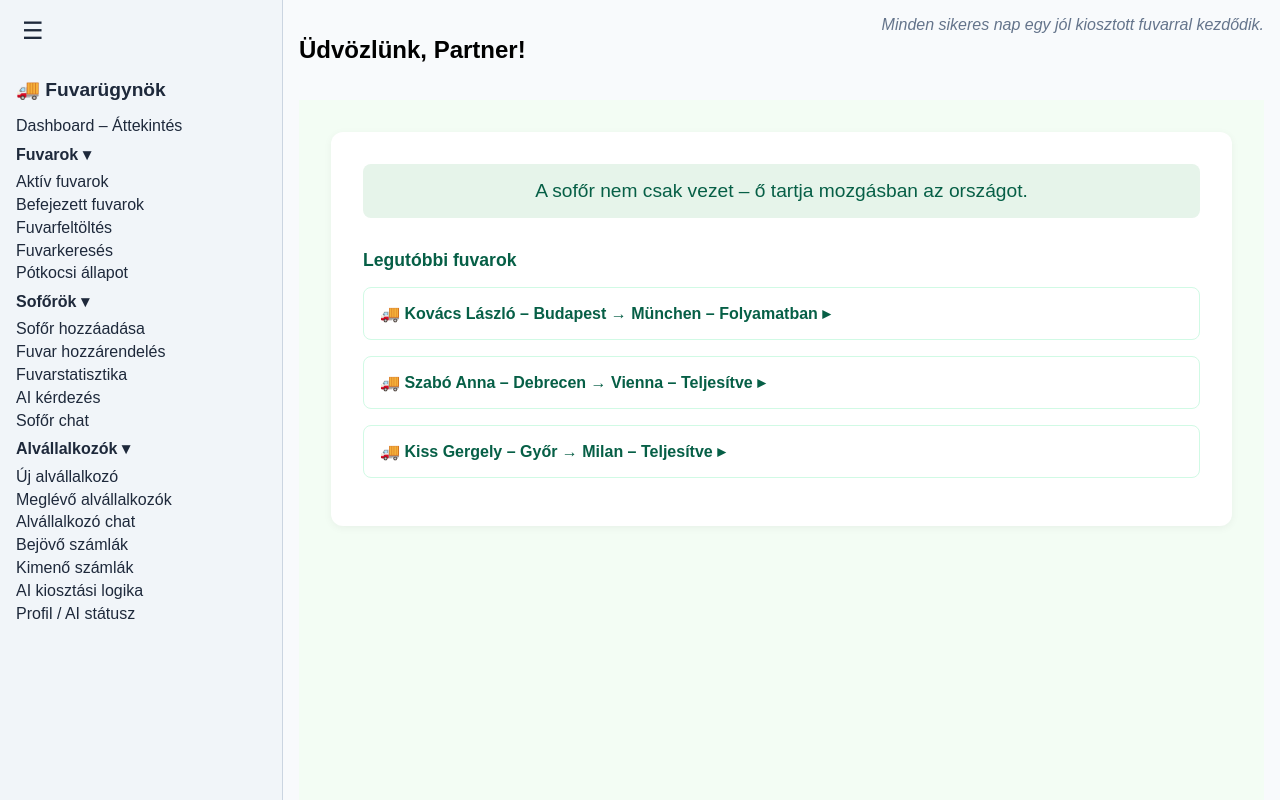
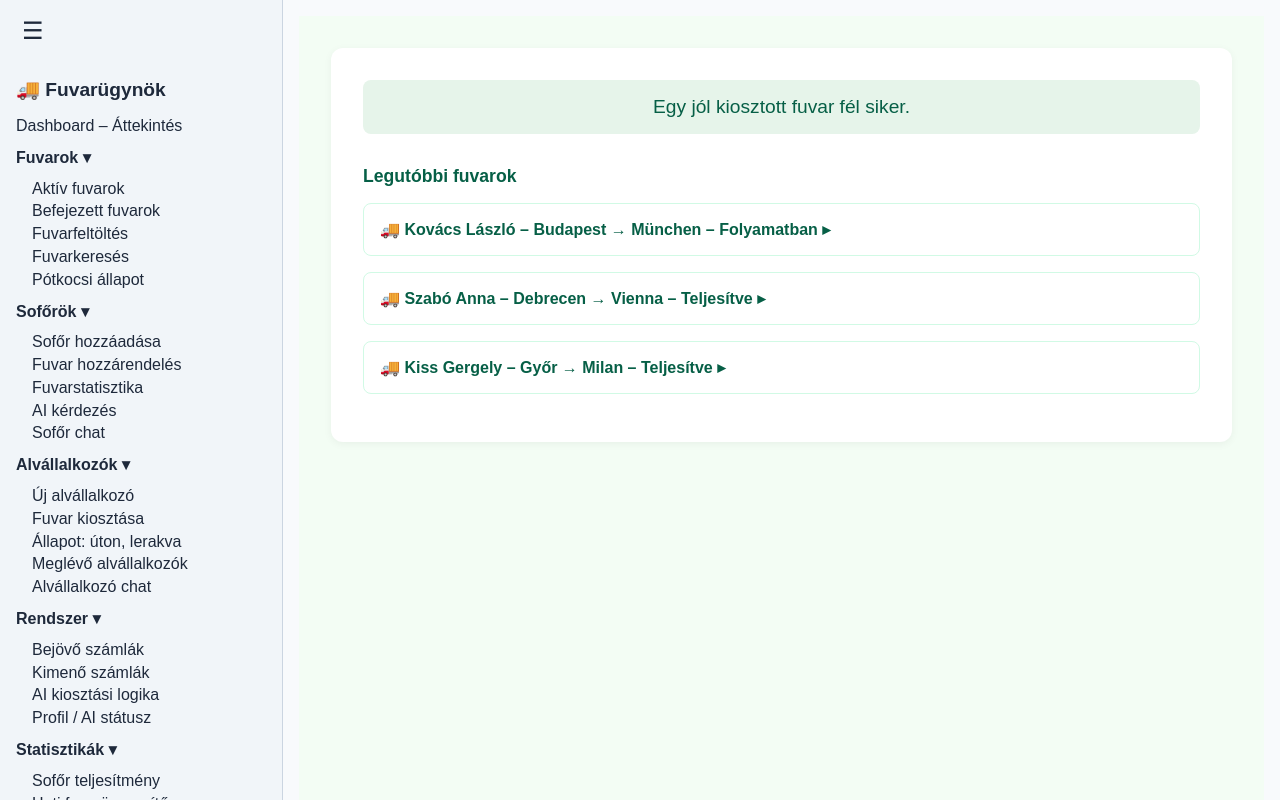
Before and after one commit to hamar93/AI-Fuvarugynok-Frontend, a React (Vite) app: page /dashboard in a window 1280 px wide. Built offline with nearby package versions, Linux system fonts and the light colour scheme.

Commit message:
Add files via upload

```diff
--- a/src/layout/DashboardLayout.tsx
+++ b/src/layout/DashboardLayout.tsx
@@ -1,18 +1,67 @@
 import React, { useState } from 'react';
 import { Link, Outlet } from 'react-router-dom';
 
-const greetings = [
-  "A fuvar nem vár – de te irányítod.",
-  "A legjobb sofőr a nyugodt sofőr.",
-  "Az adat mögött mindig ember van.",
-  "Minden sikeres nap egy jól kiosztott fuvarral kezdődik.",
-  "Jó úton jársz – folytasd így!"
+const sections = [
+  {
+    title: "Fuvarok",
+    items: [
+      { to: "/dashboard/active", label: "Aktív fuvarok" },
+      { to: "/dashboard/completed", label: "Befejezett fuvarok" },
+      { to: "/dashboard/upload", label: "Fuvarfeltöltés" },
+      { to: "/dashboard/search", label: "Fuvarkeresés" },
+      { to: "/dashboard/trailer-status", label: "Pótkocsi állapot" }
+    ]
+  },
+  {
+    title: "Sofőrök",
+    items: [
+      { to: "/dashboard/driver-add", label: "Sofőr hozzáadása" },
+      { to: "/dashboard/driver-assign", label: "Fuvar hozzárendelés" },
+      { to: "/dashboard/driver-stats", label: "Fuvarstatisztika" },
+      { to: "/dashboard/driver-ai", label: "AI kérdezés" },
+      { to: "/dashboard/driver-chat", label: "Sofőr chat" }
+    ]
+  },
+  {
+    title: "Alvállalkozók",
+    items: [
+      { to: "/dashboard/subcontractor-add", label: "Új alvállalkozó" },
+      { to: "/dashboard/assign", label: "Fuvar kiosztása" },
+      { to: "/dashboard/subcontractor-status", label: "Állapot: úton, lerakva" },
+      { to: "/dashboard/subcontractor-list", label: "Meglévő alvállalkozók" },
+      { to: "/dashboard/subcontractor-chat", label: "Alvállalkozó chat" }
+    ]
+  },
+  {
+    title: "Rendszer",
+    items: [
+      { to: "/dashboard/incoming", label: "Bejövő számlák" },
+      { to: "/dashboard/outgoing", label: "Kimenő számlák" },
+      { to: "/dashboard/fair-distribution", label: "AI kiosztási logika" },
+      { to: "/dashboard/profile", label: "Profil / AI státusz" }
+    ]
+  },
+  {
+    title: "Statisztikák",
+    items: [
+      { to: "/dashboard/driver-performance", label: "Sofőr teljesítmény" },
+      { to: "/dashboard/weekly-summary", label: "Heti fuvarösszesítő" },
+      { to: "/dashboard/status-chart", label: "Állapotmegoszlás" }
+    ]
+  },
+  {
+    title: "Dokumentumok",
+    items: [
+      { to: "/dashboard/cmr-upload", label: "CMR feltöltés" },
+      { to: "/dashboard/assignments", label: "Fuvarmegbízások" },
+      { to: "/dashboard/invoices-pdf", label: "Számlák (PDF)" }
+    ]
+  }
 ];
 
 export default function DashboardLayout() {
   const [collapsed, setCollapsed] = useState(false);
-  const [greeting] = useState(() => greetings[Math.floor(Math.random() * greetings.length)]);
-  const [openSections, setOpenSections] = useState<string[]>(["Fuvarok", "Sofőrök", "Alvállalkozók"]);
+  const [openSections, setOpenSections] = useState<string[]>(sections.map(s => s.title));
 
   const toggleSection = (section: string) => {
     setOpenSections(prev =>
@@ -41,52 +90,30 @@ export default function DashboardLayout() {
         }}>
           ☰
         </button>
-        {!collapsed && <h2 style={{ fontSize: '1.2rem' }}>🚚 Fuvarügynök</h2>}
-        <ul style={{ listStyle: 'none', padding: 0, fontSize: collapsed ? '0.8rem' : '1rem' }}>
-          {!collapsed && (
-            <>
+        {!collapsed && (
+          <>
+            <h2 style={{ fontSize: '1.2rem' }}>🚚 Fuvarügynök</h2>
+            <ul style={{ listStyle: 'none', padding: 0 }}>
               <li><Link style={linkStyle} to="/dashboard">Dashboard – Áttekintés</Link></li>
-              <li><button onClick={() => toggleSection("Fuvarok")} style={buttonStyle}>Fuvarok ▾</button></li>
-              {openSections.includes("Fuvarok") && (
-                <>
-                  <li><Link style={linkStyle} to="/dashboard/active">Aktív fuvarok</Link></li>
-                  <li><Link style={linkStyle} to="/dashboard/completed">Befejezett fuvarok</Link></li>
-                  <li><Link style={linkStyle} to="/dashboard/upload">Fuvarfeltöltés</Link></li>
-                  <li><Link style={linkStyle} to="/dashboard/search">Fuvarkeresés</Link></li>
-                  <li><Link style={linkStyle} to="/dashboard/trailer-status">Pótkocsi állapot</Link></li>
-                </>
-              )}
-              <li><button onClick={() => toggleSection("Sofőrök")} style={buttonStyle}>Sofőrök ▾</button></li>
-              {openSections.includes("Sofőrök") && (
-                <>
-                  <li><Link style={linkStyle} to="/dashboard/driver-add">Sofőr hozzáadása</Link></li>
-                  <li><Link style={linkStyle} to="/dashboard/driver-assign">Fuvar hozzárendelés</Link></li>
-                  <li><Link style={linkStyle} to="/dashboard/driver-stats">Fuvarstatisztika</Link></li>
-                  <li><Link style={linkStyle} to="/dashboard/driver-ai">AI kérdezés</Link></li>
-                  <li><Link style={linkStyle} to="/dashboard/driver-chat">Sofőr chat</Link></li>
-                </>
-              )}
-              <li><button onClick={() => toggleSection("Alvállalkozók")} style={buttonStyle}>Alvállalkozók ▾</button></li>
-              {openSections.includes("Alvállalkozók") && (
-                <>
-                  <li><Link style={linkStyle} to="/dashboard/subcontractor-add">Új alvállalkozó</Link></li>
-                  <li><Link style={linkStyle} to="/dashboard/subcontractor-list">Meglévő alvállalkozók</Link></li>
-                  <li><Link style={linkStyle} to="/dashboard/subcontractor-chat">Alvállalkozó chat</Link></li>
-                </>
-              )}
-              <li><Link style={linkStyle} to="/dashboard/incoming">Bejövő számlák</Link></li>
-              <li><Link style={linkStyle} to="/dashboard/outgoing">Kimenő számlák</Link></li>
-              <li><Link style={linkStyle} to="/dashboard/fair-distribution">AI kiosztási logika</Link></li>
-              <li><Link style={linkStyle} to="/dashboard/profile">Profil / AI státusz</Link></li>
-            </>
-          )}
-        </ul>
+              {sections.map((section) => (
+                <li key={section.title}>
+                  <button onClick={() => toggleSection(section.title)} style={buttonStyle}>
+                    {section.title} ▾
+                  </button>
+                  {openSections.includes(section.title) && (
+                    <ul style={{ listStyle: 'none', paddingLeft: '1rem' }}>
+                      {section.items.map((item) => (
+                        <li key={item.to}><Link style={linkStyle} to={item.to}>{item.label}</Link></li>
+                      ))}
+                    </ul>
+                  )}
+                </li>
+              ))}
+            </ul>
+          </>
+        )}
       </nav>
       <main style={{ flex: 1, padding: '1rem', overflowY: 'auto', background: '#f8fafc' }}>
-        <div style={{ display: 'flex', justifyContent: 'space-between', marginBottom: '1rem' }}>
-          <h2>Üdvözlünk, Partner!</h2>
-          <em style={{ fontStyle: 'italic', color: '#64748b' }}>{greeting}</em>
-        </div>
         <Outlet />
       </main>
     </div>
@@ -106,7 +133,7 @@ const buttonStyle = {
   color: '#1e293b',
   cursor: 'pointer',
   padding: 0,
-  margin: '0.3rem 0',
+  margin: '0.5rem 0',
   fontSize: '1rem',
   fontWeight: 'bold'
 };
```
